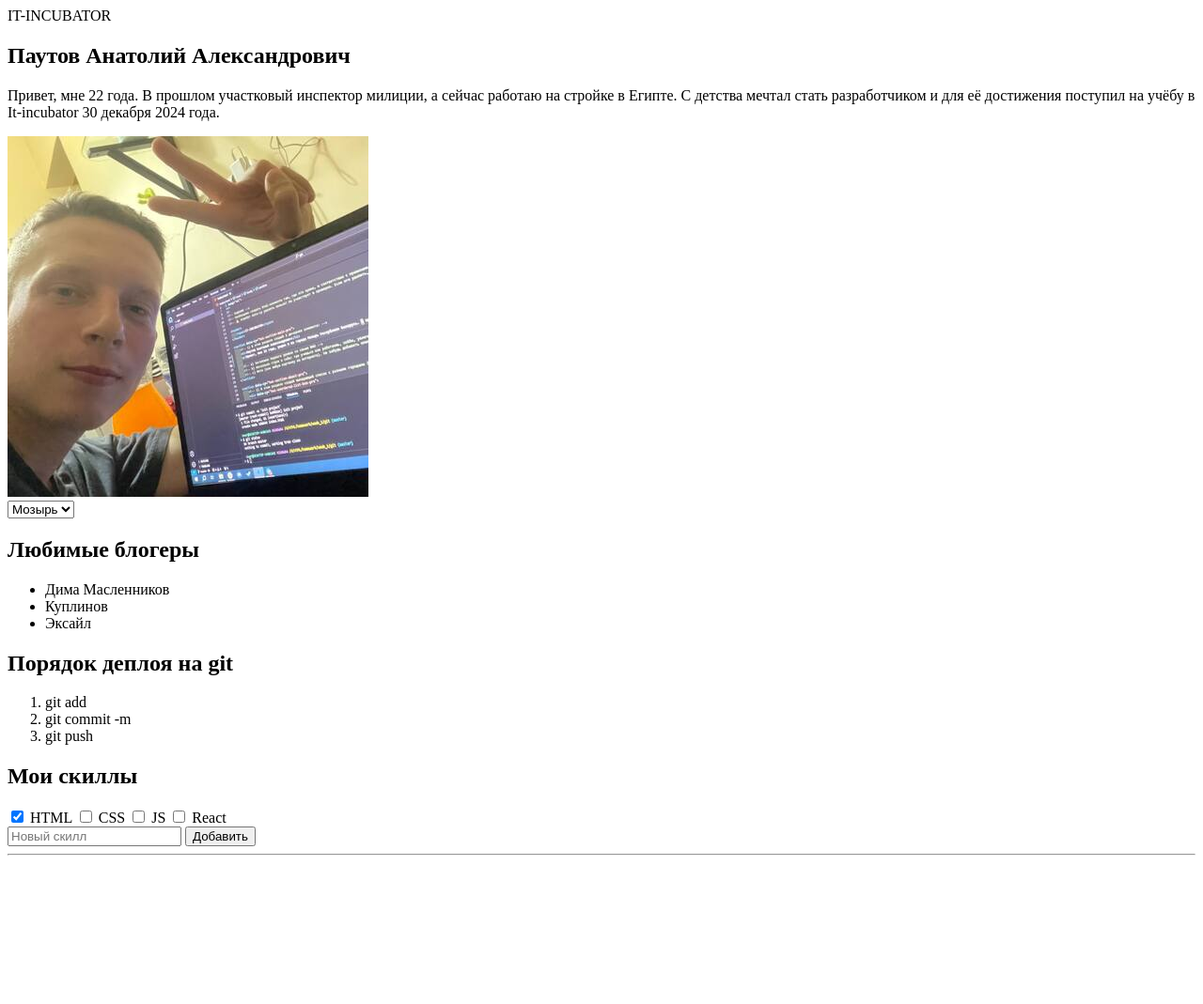
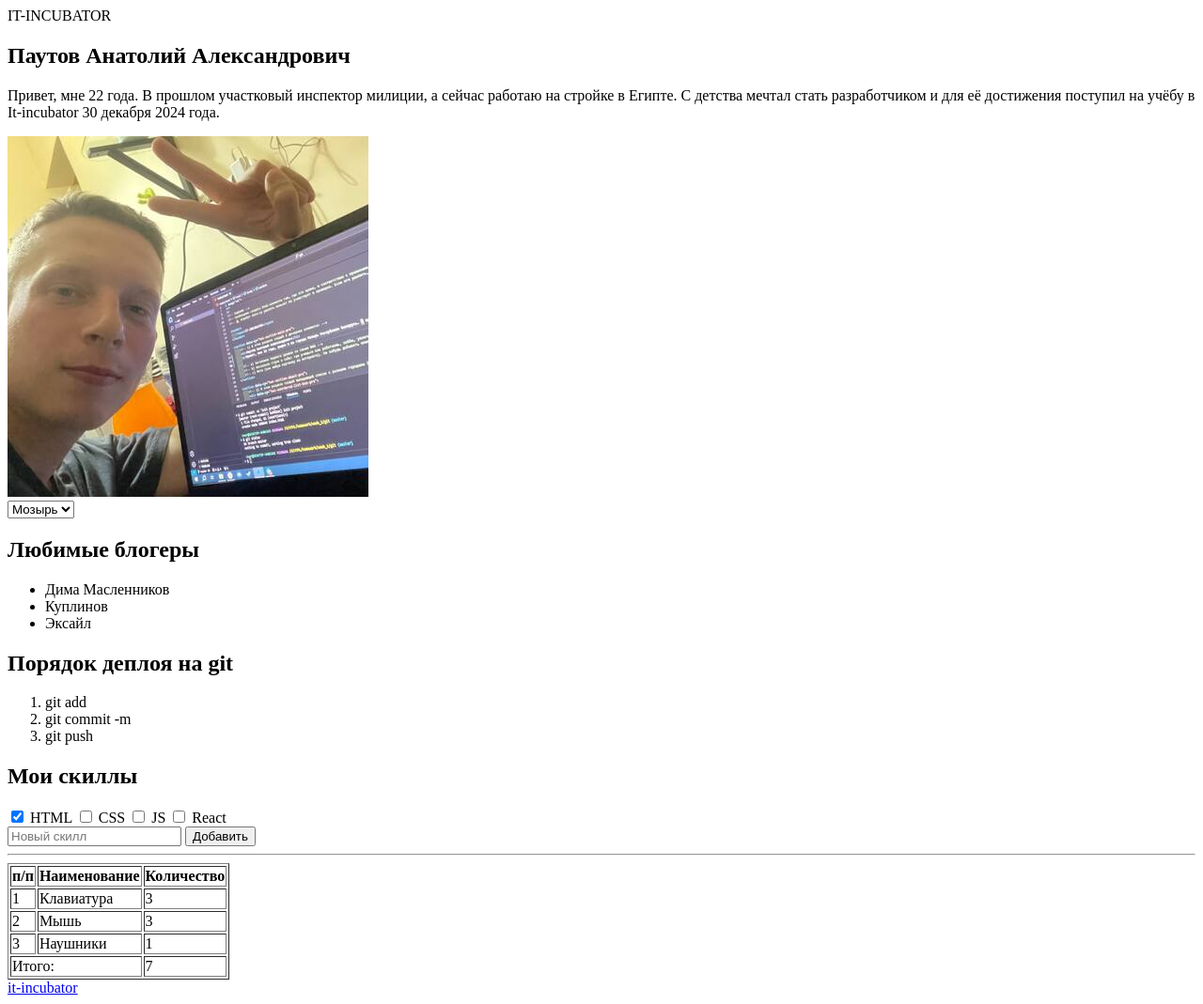
Before and after one commit to AnatolyPautovDev/Homework-1week, a plain HTML site: page index.html in a window 1280 px wide. Shown: the whole page at 94% size. Before the commit the page ends 927 px from the top, so only its background shows below. Drawn offline with Linux system fonts and the light colour scheme.

Commit message:
finish homework

```diff
--- a/index.html
+++ b/index.html
@@ -90,10 +90,37 @@
                         - В первой строке ячейки заголовков, в остальных обычные ячейки
                         - Добавь границы для всей таблицы с помощью специального атрибута border="". Он устарел, но работает
                         - В последнем ряду первая ячейка должна занимать 2 столбца (как должно выглядеть - смотри образец). Таблицу можно заполнять любыми данными -->
+                        <table border="">
+                            <tr>
+                                <th>п/п</th>
+                                <th>Наименование</th>
+                                <th>Количество</th>
+                            </tr>
+                            <tr>
+                                <td>1</td>
+                                <td>Клавиатура</td>
+                                <td>3</td>
+                            </tr>
+                            <tr>
+                                <td>2</td>
+                                <td>Мышь</td>
+                                <td>3</td>
+                            </tr>
+                            <tr>
+                                <td>3</td>
+                                <td>Наушники</td>
+                                <td>1</td>
+                            </tr>
+                            <tr>
+                                <td colspan="2">Итого:</td>
+                                <td>7</td>
+                            </tr>
+                        </table>
         </table>
     </section>
     <footer data-cy="hw-footer-pre">
         <!-- 9) Создай здесь ссылку на наш сайт https://it-incubator.io/ (текст ссылки должен быть it-incubator) -->
+        <a href="https://it-incubator.io/ ">it-incubator</a>
     </footer>
 </body>
 </html>
```
